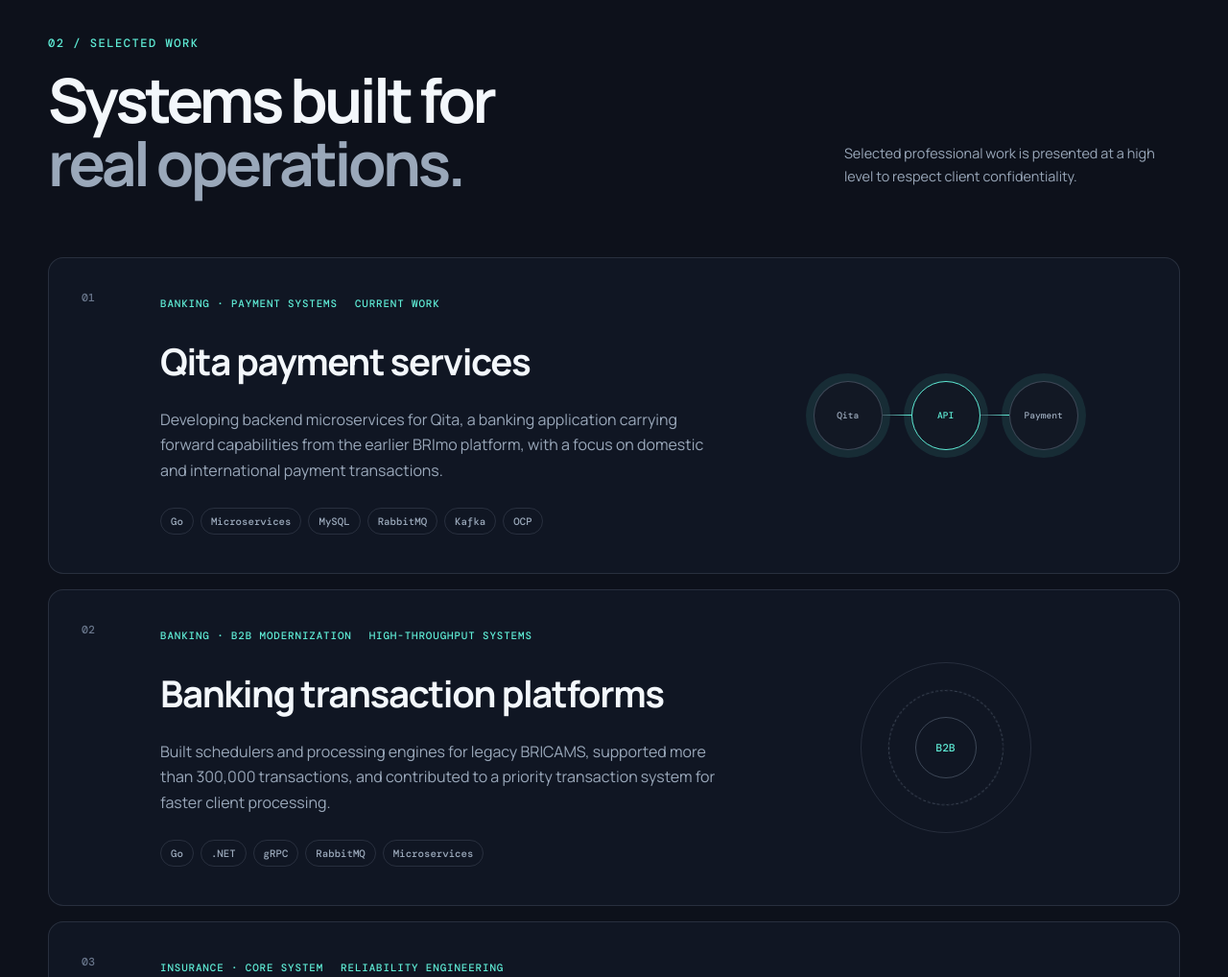
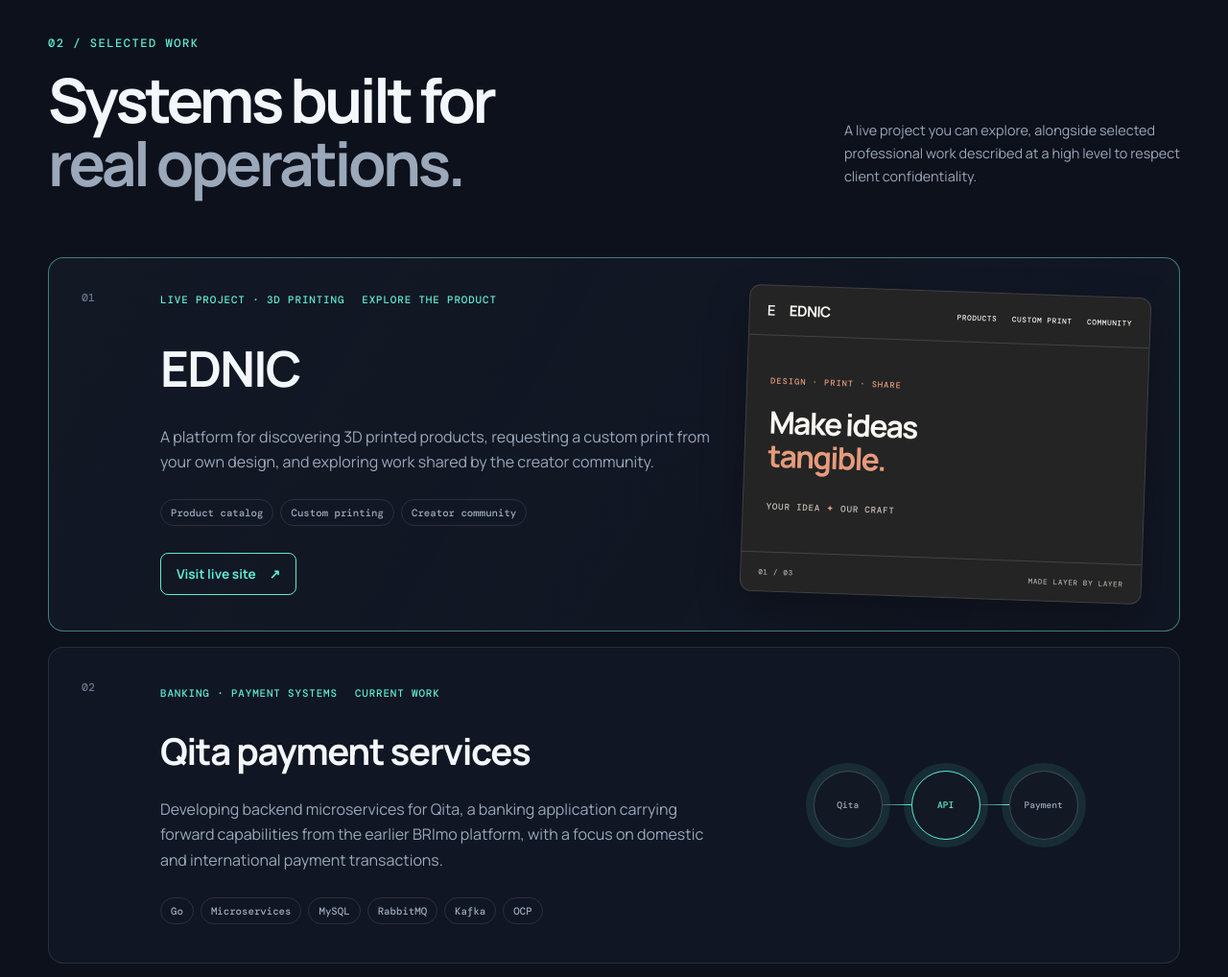
Before and after one commit to CulipBlue/Portofolio, a website: page public/index.html in a window 1280 px wide. Shown: the part 2220-3238 px from the top of the page at 96% size. Drawn offline with nearby package versions, Linux system fonts and the light colour scheme.

Commit message:
Feature EDNIC project on portfolio

```diff
--- a/public/index.html
+++ b/public/index.html
@@ -92,12 +92,27 @@
       </section>
 
       <section class="work section-block" id="work" aria-labelledby="work-title"><div class="section-shell">
-        <div class="section-heading work-heading reveal"><div><p class="eyebrow">02 / Selected work</p><h2 id="work-title">Systems built for<br /><span>real operations.</span></h2></div><p class="section-note">Selected professional work is presented at a high level to respect client confidentiality.</p></div>
+        <div class="section-heading work-heading reveal"><div><p class="eyebrow">02 / Selected work</p><h2 id="work-title">Systems built for<br /><span>real operations.</span></h2></div><p class="section-note">A live project you can explore, alongside selected professional work described at a high level to respect client confidentiality.</p></div>
         <div class="project-list">
-          <article class="project-card reveal"><div class="project-index">01</div><div class="project-content"><div class="project-meta"><span>Banking · Payment systems</span><span>Current work</span></div><h3>Qita payment services</h3><p>Developing backend microservices for Qita, a banking application carrying forward capabilities from the earlier BRImo platform, with a focus on domestic and international payment transactions.</p><ul class="tag-list"><li>Go</li><li>Microservices</li><li>MySQL</li><li>RabbitMQ</li><li>Kafka</li><li>OCP</li></ul></div><div class="project-diagram" aria-hidden="true"><div class="diagram-node">Qita</div><i></i><div class="diagram-node node-api">API</div><i></i><div class="diagram-node">Payment</div></div></article>
-          <article class="project-card reveal"><div class="project-index">02</div><div class="project-content"><div class="project-meta"><span>Banking · B2B modernization</span><span>High-throughput systems</span></div><h3>Banking transaction platforms</h3><p>Built schedulers and processing engines for legacy BRICAMS, supported more than 300,000 transactions, and contributed to a priority transaction system for faster client processing.</p><ul class="tag-list"><li>Go</li><li>.NET</li><li>gRPC</li><li>RabbitMQ</li><li>Microservices</li></ul></div><div class="project-diagram rings" aria-hidden="true"><span></span><span></span><span></span><b>B2B</b></div></article>
-          <article class="project-card reveal"><div class="project-index">03</div><div class="project-content"><div class="project-meta"><span>Insurance · Core system</span><span>Reliability engineering</span></div><h3>Insurance system modernization</h3><p>Handled credit and life insurance, claims, and subrogation flows while migrating middleware-based systems into fully redeveloped internal services. Reliability work reduced daily race condition issues from approximately 10% to 0%.</p><ul class="tag-list"><li>.NET Core</li><li>ASP.NET</li><li>Concurrency</li><li>System Migration</li></ul></div><div class="project-diagram rings" aria-hidden="true"><span></span><span></span><span></span><b>0%</b></div></article>
-          <article class="project-card reveal"><div class="project-index">04</div><div class="project-content"><div class="project-meta"><span>Transportation · E-ticketing</span><span>Software + hardware</span></div><h3>Real-time ticketing interfaces</h3><p>Built ticket scanning and purchasing applications that communicate with gates, identity scanners, running text displays, and control towers in high-traffic transportation environments.</p><ul class="tag-list"><li>C#</li><li>Socket.IO</li><li>REST API</li><li>Serial Communication</li></ul></div><div class="project-diagram pulse" aria-hidden="true"><span></span><span></span><b>IO</b></div></article>
+          <article class="project-card project-card-featured reveal">
+            <div class="project-index">01</div>
+            <div class="project-content">
+              <div class="project-meta"><span>Live project · 3D printing</span><span>Explore the product</span></div>
+              <h3>EDNIC</h3>
+              <p>A platform for discovering 3D printed products, requesting a custom print from your own design, and exploring work shared by the creator community.</p>
+              <ul class="tag-list"><li>Product catalog</li><li>Custom printing</li><li>Creator community</li></ul>
+              <a class="project-visit" href="https://ednic.up.railway.app/" target="_blank" rel="noopener noreferrer" aria-label="Visit EDNIC website in a new tab">Visit live site <span aria-hidden="true">↗</span></a>
+            </div>
+            <div class="ednic-preview" aria-hidden="true">
+              <div class="ednic-preview-top"><span class="ednic-preview-brand">E <b>EDNIC</b></span><span>PRODUCTS&nbsp;&nbsp; CUSTOM PRINT&nbsp;&nbsp; COMMUNITY</span></div>
+              <div class="ednic-preview-body"><small>DESIGN · PRINT · SHARE</small><strong>Make ideas<br /><em>tangible.</em></strong><span>YOUR IDEA <i>✦</i> OUR CRAFT</span></div>
+              <div class="ednic-preview-foot"><span>01 / 03</span><span>MADE LAYER BY LAYER</span></div>
+            </div>
+          </article>
+          <article class="project-card reveal"><div class="project-index">02</div><div class="project-content"><div class="project-meta"><span>Banking · Payment systems</span><span>Current work</span></div><h3>Qita payment services</h3><p>Developing backend microservices for Qita, a banking application carrying forward capabilities from the earlier BRImo platform, with a focus on domestic and international payment transactions.</p><ul class="tag-list"><li>Go</li><li>Microservices</li><li>MySQL</li><li>RabbitMQ</li><li>Kafka</li><li>OCP</li></ul></div><div class="project-diagram" aria-hidden="true"><div class="diagram-node">Qita</div><i></i><div class="diagram-node node-api">API</div><i></i><div class="diagram-node">Payment</div></div></article>
+          <article class="project-card reveal"><div class="project-index">03</div><div class="project-content"><div class="project-meta"><span>Banking · B2B modernization</span><span>High-throughput systems</span></div><h3>Banking transaction platforms</h3><p>Built schedulers and processing engines for legacy BRICAMS, supported more than 300,000 transactions, and contributed to a priority transaction system for faster client processing.</p><ul class="tag-list"><li>Go</li><li>.NET</li><li>gRPC</li><li>RabbitMQ</li><li>Microservices</li></ul></div><div class="project-diagram rings" aria-hidden="true"><span></span><span></span><span></span><b>B2B</b></div></article>
+          <article class="project-card reveal"><div class="project-index">04</div><div class="project-content"><div class="project-meta"><span>Insurance · Core system</span><span>Reliability engineering</span></div><h3>Insurance system modernization</h3><p>Handled credit and life insurance, claims, and subrogation flows while migrating middleware-based systems into fully redeveloped internal services. Reliability work reduced daily race condition issues from approximately 10% to 0%.</p><ul class="tag-list"><li>.NET Core</li><li>ASP.NET</li><li>Concurrency</li><li>System Migration</li></ul></div><div class="project-diagram rings" aria-hidden="true"><span></span><span></span><span></span><b>0%</b></div></article>
+          <article class="project-card reveal"><div class="project-index">05</div><div class="project-content"><div class="project-meta"><span>Transportation · E-ticketing</span><span>Software + hardware</span></div><h3>Real-time ticketing interfaces</h3><p>Built ticket scanning and purchasing applications that communicate with gates, identity scanners, running text displays, and control towers in high-traffic transportation environments.</p><ul class="tag-list"><li>C#</li><li>Socket.IO</li><li>REST API</li><li>Serial Communication</li></ul></div><div class="project-diagram pulse" aria-hidden="true"><span></span><span></span><b>IO</b></div></article>
         </div>
       </div></section>
 
--- a/public/styles.css
+++ b/public/styles.css
@@ -125,6 +125,14 @@ h1 span, h2 span { color: var(--muted); }
 .project-card { position: relative; display: grid; grid-template-columns: 54px minmax(0, 1fr) minmax(230px, 0.72fr); gap: 28px; min-height: 330px; padding: 34px; overflow: hidden; border: 1px solid var(--line); border-radius: 16px; background: var(--surface); transition: border 0.25s ease, transform 0.25s ease; }.project-card:hover { transform: translateY(-3px); border-color: var(--line-strong); }.project-index { color: var(--dim); font: 500 0.72rem "DM Mono", monospace; }.project-content { align-self: center; }
 .project-meta { display: flex; flex-wrap: wrap; gap: 8px 18px; margin-bottom: 22px; color: var(--accent); font: 500 0.68rem "DM Mono", monospace; text-transform: uppercase; letter-spacing: 0.08em; }.project-content h3 { margin-bottom: 16px; font-size: clamp(1.5rem, 3vw, 2.4rem); letter-spacing: -0.035em; }.project-content > p { max-width: 590px; color: var(--muted); }.tag-list { display: flex; flex-wrap: wrap; gap: 7px; margin: 26px 0 0; padding: 0; list-style: none; }.tag-list li { padding: 6px 10px; border: 1px solid var(--line); border-radius: 999px; color: var(--muted); font: 500 0.67rem "DM Mono", monospace; }
 .project-diagram { align-self: center; justify-self: stretch; min-height: 200px; position: relative; display: flex; align-items: center; justify-content: center; }.project-diagram:not(.rings):not(.pulse) i { width: 30px; height: 1px; background: linear-gradient(90deg, var(--line-strong), var(--accent)); }.diagram-node { display: grid; place-items: center; width: 72px; aspect-ratio: 1; border: 1px solid var(--line-strong); border-radius: 50%; color: var(--muted); background: var(--surface-solid); font: 500 0.6rem "DM Mono", monospace; box-shadow: 0 0 0 8px var(--accent-soft); }.node-api { border-color: var(--accent); color: var(--accent); }
+.project-card-featured { min-height: 390px; border-color: color-mix(in srgb, var(--accent) 42%, var(--line)); background: linear-gradient(120deg, var(--surface-solid), var(--surface)); }
+.project-card-featured .project-content h3 { font-size: clamp(2.3rem, 4vw, 3.4rem); }
+.project-visit { display: inline-flex; align-items: center; gap: 14px; min-height: 44px; margin-top: 28px; padding: 0 16px; border: 1px solid var(--accent); border-radius: 8px; color: var(--accent); font-size: 0.85rem; font-weight: 700; text-decoration: none; transition: background-color 0.2s ease, color 0.2s ease; }
+.project-visit:hover, .project-visit:focus-visible { background: var(--accent); color: var(--bg); }
+.ednic-preview { align-self: stretch; display: flex; flex-direction: column; min-width: 0; overflow: hidden; border: 1px solid rgba(255,255,255,0.13); border-radius: 12px; background: #242424; color: #f8f7f2; box-shadow: 0 20px 45px rgba(0,0,0,0.28); transform: rotate(2deg); }
+.ednic-preview-top, .ednic-preview-foot { display: flex; align-items: center; justify-content: space-between; gap: 12px; padding: 15px 18px; font: 500 0.48rem "DM Mono", monospace; letter-spacing: 0.08em; }
+.ednic-preview-top { border-bottom: 1px solid rgba(255,255,255,0.14); }.ednic-preview-brand { font-size: 0.95rem; letter-spacing: -0.04em; }.ednic-preview-brand b { margin-left: 6px; font-family: "Manrope", sans-serif; }
+.ednic-preview-body { flex: 1; display: flex; flex-direction: column; justify-content: center; padding: 30px 24px; }.ednic-preview-body small { color: #e69b7b; font: 500 0.54rem "DM Mono", monospace; letter-spacing: 0.12em; }.ednic-preview-body strong { margin: 20px 0 30px; font-size: clamp(1.55rem, 2.5vw, 2.4rem); line-height: 1.08; letter-spacing: -0.055em; }.ednic-preview-body em { color: #e69b7b; font-style: normal; }.ednic-preview-body > span { color: #c9c3ba; font: 500 0.57rem "DM Mono", monospace; letter-spacing: 0.09em; }.ednic-preview-body i { color: #e69b7b; font-style: normal; }.ednic-preview-foot { border-top: 1px solid rgba(255,255,255,0.14); color: #adaaa4; }
 .rings span { position: absolute; width: 64px; aspect-ratio: 1; border: 1px solid var(--line-strong); border-radius: 50%; }.rings span:nth-child(2) { width: 120px; border-style: dashed; animation: spin 18s linear infinite; }.rings span:nth-child(3) { width: 178px; opacity: 0.5; }.rings b, .pulse b { z-index: 1; color: var(--accent); font: 500 0.7rem "DM Mono", monospace; }.pulse span { position: absolute; width: 62px; aspect-ratio: 1; border: 1px solid var(--accent); border-radius: 50%; animation: pulse 2.6s ease-out infinite; }.pulse span:nth-child(2) { animation-delay: 1.3s; }
 
 .timeline { position: relative; }.timeline::before { content: ""; position: absolute; top: 8px; bottom: 0; left: 185px; width: 1px; background: var(--line); }.timeline-item { display: grid; grid-template-columns: 160px 42px 1fr; gap: 20px; padding-bottom: 78px; }.timeline-item:last-child { padding-bottom: 0; }.timeline-date { padding-top: 4px; color: var(--muted); font: 500 0.74rem "DM Mono", monospace; }.timeline-marker { position: relative; display: flex; justify-content: center; }.timeline-marker span { z-index: 1; width: 11px; height: 11px; margin-top: 7px; border: 2px solid var(--bg); border-radius: 50%; background: var(--accent); box-shadow: 0 0 0 4px var(--accent-soft); }.timeline-content { max-width: 760px; }.company { margin-bottom: 8px; color: var(--accent); font: 500 0.72rem "DM Mono", monospace; }.timeline-content h3 { margin-bottom: 14px; font-size: clamp(1.4rem, 2.5vw, 2.1rem); }.timeline-content > p:not(.company), .timeline-content li { color: var(--muted); }.timeline-content ul { display: flex; flex-wrap: wrap; gap: 8px; margin: 22px 0 0; padding: 0; list-style: none; }.timeline-content li { padding: 7px 11px; border: 1px solid var(--line); border-radius: 7px; font-size: 0.76rem; }
@@ -141,12 +149,12 @@ h1 span, h2 span { color: var(--muted); }
 
 @media (max-width: 980px) {
   .desktop-nav { display: none; }.menu-toggle { display: grid; }.mobile-nav { position: absolute; top: calc(100% + 8px); right: 0; left: 0; display: grid; gap: 2px; padding: 10px; border: 1px solid var(--line); border-radius: 14px; background: var(--surface-solid); box-shadow: var(--shadow); opacity: 0; visibility: hidden; transform: translateY(-8px); transition: 0.2s ease; }.mobile-nav.is-open { opacity: 1; visibility: visible; transform: translateY(0); }.mobile-nav a { padding: 12px 14px; border-radius: 8px; color: var(--muted); text-decoration: none; }.mobile-nav a:hover { background: var(--accent-soft); color: var(--text); }
-  .hero { grid-template-columns: 1fr; padding-top: 90px; }.hero-copy { max-width: 760px; }.hero-visual { width: min(100%, 680px); margin: 0 auto; }.orbit-one { right: -12px; }.orbit-two { left: -12px; }.work-heading { grid-template-columns: 1fr; }.project-card { grid-template-columns: 42px minmax(0, 1fr); }.project-diagram { display: none; }.capability-grid { grid-template-columns: 1fr 1fr; }
+  .hero { grid-template-columns: 1fr; padding-top: 90px; }.hero-copy { max-width: 760px; }.hero-visual { width: min(100%, 680px); margin: 0 auto; }.orbit-one { right: -12px; }.orbit-two { left: -12px; }.work-heading { grid-template-columns: 1fr; }.project-card { grid-template-columns: 42px minmax(0, 1fr); }.project-diagram { display: none; }.project-card-featured .ednic-preview { grid-column: 2; min-height: 270px; transform: none; }.capability-grid { grid-template-columns: 1fr 1fr; }
 }
 
 @media (max-width: 700px) {
   .section-shell { width: min(calc(100% - 32px), var(--max-width)); }.section-block { padding-block: 90px; }.site-header { width: calc(100% - 20px); margin-top: 10px; }.brand-copy { display: none; }.hero { min-height: auto; gap: 68px; padding-block: 75px 70px; }.availability { margin-bottom: 32px; }h1 { font-size: clamp(2.9rem, 15vw, 4.6rem); }.hero-cta { flex-direction: column; }.hero-cta .button { width: 100%; }.hero-links { justify-content: center; }.terminal-card { transform: none; }.terminal-topbar { grid-template-columns: 1fr 1fr; }.terminal-topbar > span:nth-child(2) { display: none; }.terminal-body { min-height: 380px; padding: 20px; font-size: 0.67rem; }.system-grid { grid-template-columns: 1fr; }.orbit-label { display: none; }
-  .about-grid { grid-template-columns: 1fr; gap: 48px; }.impact-grid { grid-template-columns: 1fr; margin-top: 56px; }.impact-grid article { min-height: 150px; }.section-heading { margin-bottom: 44px; }.project-card { grid-template-columns: 1fr; gap: 10px; padding: 24px; }.project-index { margin-bottom: 10px; }.timeline::before { left: 5px; }.timeline-item { grid-template-columns: 22px 1fr; gap: 14px; }.timeline-date { grid-column: 2; padding: 0; }.timeline-marker { grid-column: 1; grid-row: 1 / 3; justify-content: flex-start; }.timeline-content { grid-column: 2; }.capability-grid, .education-strip { grid-template-columns: 1fr; }.capability-card { min-height: auto; }.capability-card h3 { margin-top: 32px; }.contact-card { border-radius: 16px; }.contact-actions { align-items: stretch; flex-direction: column; }.contact-actions .button { width: 100%; font-size: 0.76rem; }.contact-actions .text-link { text-align: center; }.site-footer { grid-template-columns: 1fr auto; }.site-footer p:nth-child(2) { display: none; }
+  .about-grid { grid-template-columns: 1fr; gap: 48px; }.impact-grid { grid-template-columns: 1fr; margin-top: 56px; }.impact-grid article { min-height: 150px; }.section-heading { margin-bottom: 44px; }.project-card { grid-template-columns: 1fr; gap: 10px; padding: 24px; }.project-card-featured .ednic-preview { grid-column: 1; min-height: 240px; margin-top: 20px; }.project-index { margin-bottom: 10px; }.timeline::before { left: 5px; }.timeline-item { grid-template-columns: 22px 1fr; gap: 14px; }.timeline-date { grid-column: 2; padding: 0; }.timeline-marker { grid-column: 1; grid-row: 1 / 3; justify-content: flex-start; }.timeline-content { grid-column: 2; }.capability-grid, .education-strip { grid-template-columns: 1fr; }.capability-card { min-height: auto; }.capability-card h3 { margin-top: 32px; }.contact-card { border-radius: 16px; }.contact-actions { align-items: stretch; flex-direction: column; }.contact-actions .button { width: 100%; font-size: 0.76rem; }.contact-actions .text-link { text-align: center; }.site-footer { grid-template-columns: 1fr auto; }.site-footer p:nth-child(2) { display: none; }
 }
 
 @media (prefers-reduced-motion: reduce) {
```
